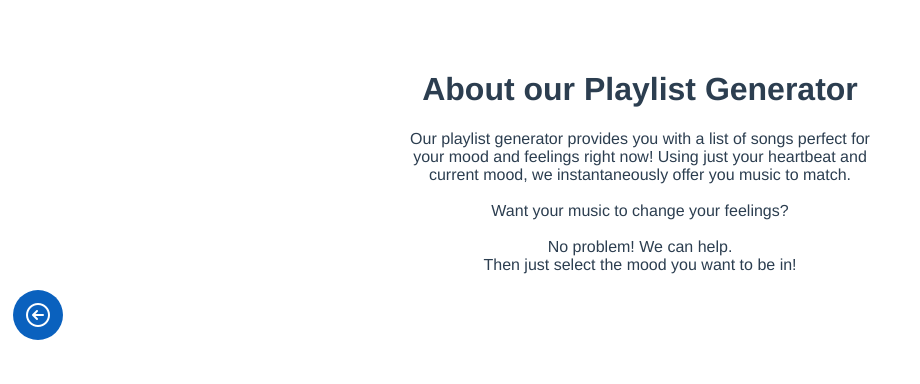
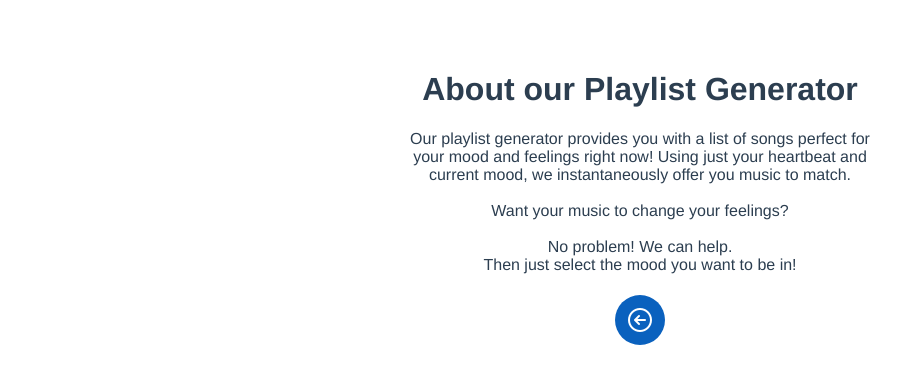
Before and after one commit to c-l-scholl/stp-vue-fb, a Vue app: page /about-main in a window 1280 px wide. Shown: the top 384 px of the page, without its empty margins (0-920 px from the left). Built offline with nearby package versions, Linux system fonts and the light colour scheme.

Commit message:
realigned back button to be centered

```diff
--- a/src/views/AboutView.vue
+++ b/src/views/AboutView.vue
@@ -11,7 +11,10 @@
       No problem! We can help. <br>
       Then just select the mood you want to be in!
     </p>
-    <BackButtonComp/>
+    <div class="about-router">
+      <BackButtonComp/>
+    </div>
+
   </div>
 </template>
 
@@ -27,4 +30,9 @@ export default {
   position: relative;
   top: 50px;
 }
+.about-router {
+  display: flex;
+  justify-content: center;
+  align-items: center;
+}
 </style>
```
